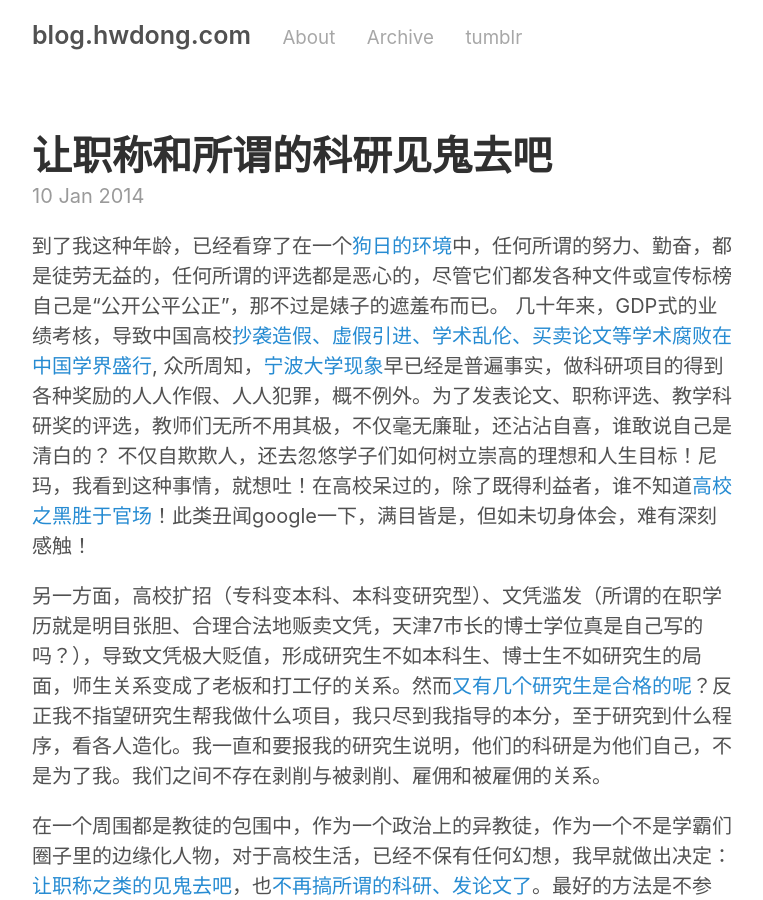
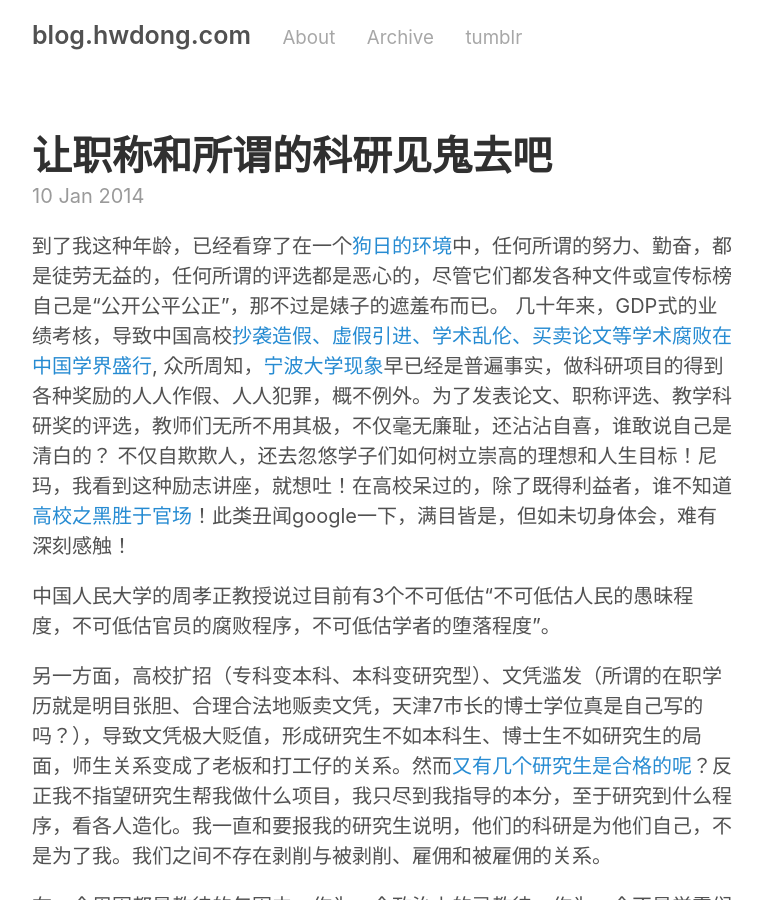
Before and after one commit to hwdong/hwdong-old.github.io, a Jekyll site: the page built from _posts/2014-01-10-不再参与任何科研项目，等待退休.md, in a window 1280 px wide and 900 px high. Shown: the whole window, without its empty margins (258-1021 px from the left). Built offline with Jekyll 4.4.1, drawn with Linux system fonts in a browser that asks for light colours; comment, search, counter and statistics services are not loaded.

Commit message:
no research

```diff
--- a/_posts/2014-01-10-不再参与任何科研项目，等待退休.md
+++ b/_posts/2014-01-10-不再参与任何科研项目，等待退休.md
@@ -6,7 +6,9 @@ comments: true
 
 到了我这种年龄，已经看穿了在一个[狗日的环境](http://hongweidong.tumblr.com/post/135088392991/%E8%BD%AC%E5%88%AB%E4%BA%86%E7%8B%97%E6%97%A5%E7%9A%84%E7%A7%91%E7%A0%94)中，任何所谓的努力、勤奋，都是徒劳无益的，任何所谓的评选都是恶心的，尽管它们都发各种文件或宣传标榜自己是“公开公平公正”，那不过是婊子的遮羞布而已。
 <!--more-->
-几十年来，GDP式的业绩考核，导致中国高校[抄袭造假、虚假引进、学术乱伦、买卖论文等学术腐败在中国学界盛行](http://hongweidong.tumblr.com/post/130716725416/%E4%BA%9A%E6%B4%B2%E5%91%A8%E5%88%8A%E4%B8%AD%E5%9B%BD%E5%AD%A6%E6%9C%AF%E8%85%90%E8%B4%A5%E5%B0%86%E5%8A%A8%E6%91%87%E5%9B%BD%E6%9C%AC), 众所周知，[宁波大学现象](http://hongweidong.tumblr.com/post/124407587451/%E5%9B%BD%E5%86%85%E9%AB%98%E6%A0%A1%E9%83%BD%E5%A6%82%E6%AD%A4%E5%AE%81%E6%B3%A2%E5%A4%A7%E5%AD%A6%E7%8E%B0%E8%B1%A1)早已经是普遍事实，做科研项目的得到各种奖励的人人作假、人人犯罪，概不例外。为了发表论文、职称评选、教学科研奖的评选，教师们无所不用其极，不仅毫无廉耻，还沾沾自喜，谁敢说自己是清白的？ 不仅自欺欺人，还去忽悠学子们如何树立崇高的理想和人生目标！尼玛，我看到这种事情，就想吐！在高校呆过的，除了既得利益者，谁不知道[高校之黑胜于官场](http://xcguan.net/2016/02/%E8%BE%9B%E5%85%81%E6%98%9F-%E4%B8%AD%E5%9B%BD%E9%AB%98%E6%A0%A1%E7%94%9F%E6%80%81%E4%B9%8B%E6%80%AA%E7%8E%B0%E7%8A%B6/)！此类丑闻google一下，满目皆是，但如未切身体会，难有深刻感触！
+几十年来，GDP式的业绩考核，导致中国高校[抄袭造假、虚假引进、学术乱伦、买卖论文等学术腐败在中国学界盛行](http://hongweidong.tumblr.com/post/130716725416/%E4%BA%9A%E6%B4%B2%E5%91%A8%E5%88%8A%E4%B8%AD%E5%9B%BD%E5%AD%A6%E6%9C%AF%E8%85%90%E8%B4%A5%E5%B0%86%E5%8A%A8%E6%91%87%E5%9B%BD%E6%9C%AC), 众所周知，[宁波大学现象](http://hongweidong.tumblr.com/post/124407587451/%E5%9B%BD%E5%86%85%E9%AB%98%E6%A0%A1%E9%83%BD%E5%A6%82%E6%AD%A4%E5%AE%81%E6%B3%A2%E5%A4%A7%E5%AD%A6%E7%8E%B0%E8%B1%A1)早已经是普遍事实，做科研项目的得到各种奖励的人人作假、人人犯罪，概不例外。为了发表论文、职称评选、教学科研奖的评选，教师们无所不用其极，不仅毫无廉耻，还沾沾自喜，谁敢说自己是清白的？ 不仅自欺欺人，还去忽悠学子们如何树立崇高的理想和人生目标！尼玛，我看到这种励志讲座，就想吐！在高校呆过的，除了既得利益者，谁不知道[高校之黑胜于官场](http://xcguan.net/2016/02/%E8%BE%9B%E5%85%81%E6%98%9F-%E4%B8%AD%E5%9B%BD%E9%AB%98%E6%A0%A1%E7%94%9F%E6%80%81%E4%B9%8B%E6%80%AA%E7%8E%B0%E7%8A%B6/)！此类丑闻google一下，满目皆是，但如未切身体会，难有深刻感触！
+
+中国人民大学的周孝正教授说过目前有3个不可低估“不可低估人民的愚昧程度，不可低估官员的腐败程序，不可低估学者的堕落程度"。
 
 另一方面，高校扩招（专科变本科、本科变研究型）、文凭滥发（所谓的在职学历就是明目张胆、合理合法地贩卖文凭，天津7市长的博士学位真是自己写的吗？），导致文凭极大贬值，形成研究生不如本科生、博士生不如研究生的局面，师生关系变成了老板和打工仔的关系。然而[又有几个研究生是合格的呢](http://hongweidong.tumblr.com/post/114275359696/%E8%AF%BB%E7%A0%94%E7%9C%9F%E7%9A%84%E5%80%BC%E5%BE%97%E5%90%97)？反正我不指望研究生帮我做什么项目，我只尽到我指导的本分，至于研究到什么程序，看各人造化。我一直和要报我的研究生说明，他们的科研是为他们自己，不是为了我。我们之间不存在剥削与被剥削、雇佣和被雇佣的关系。
 
```
